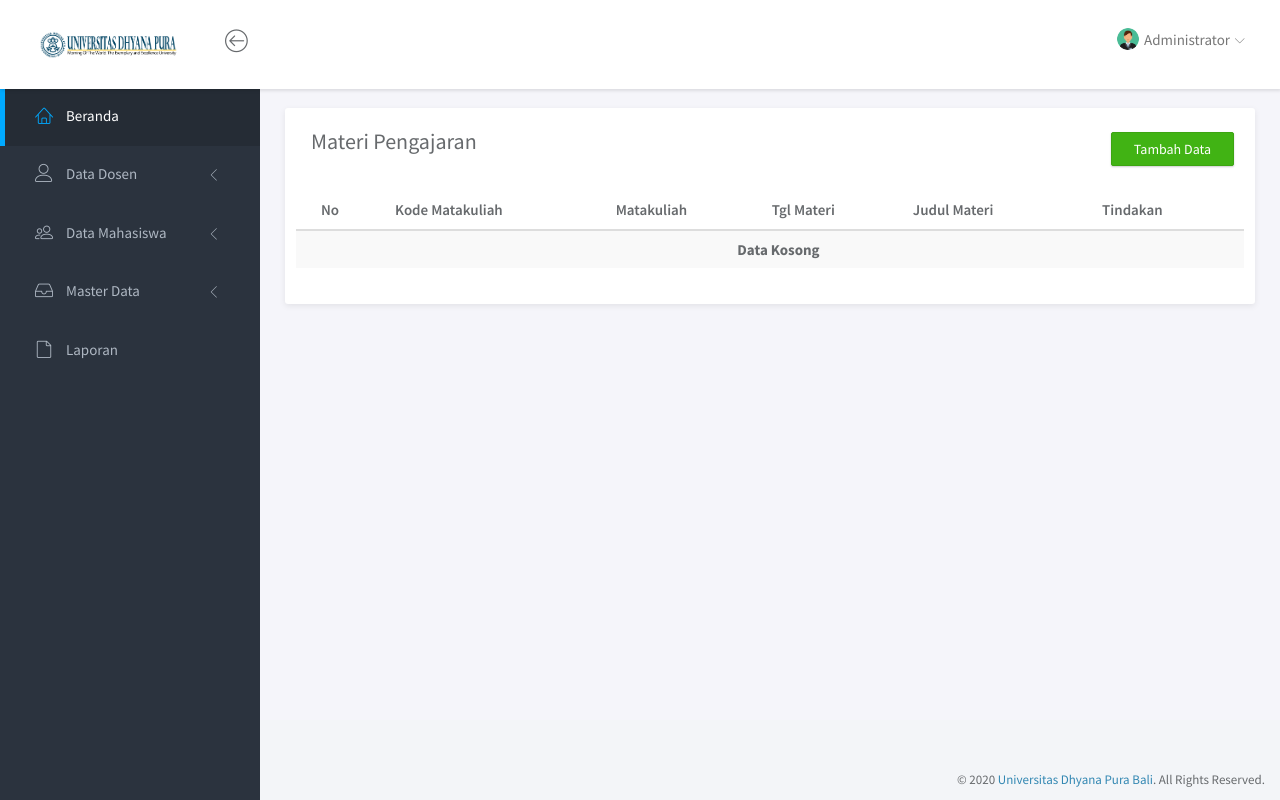
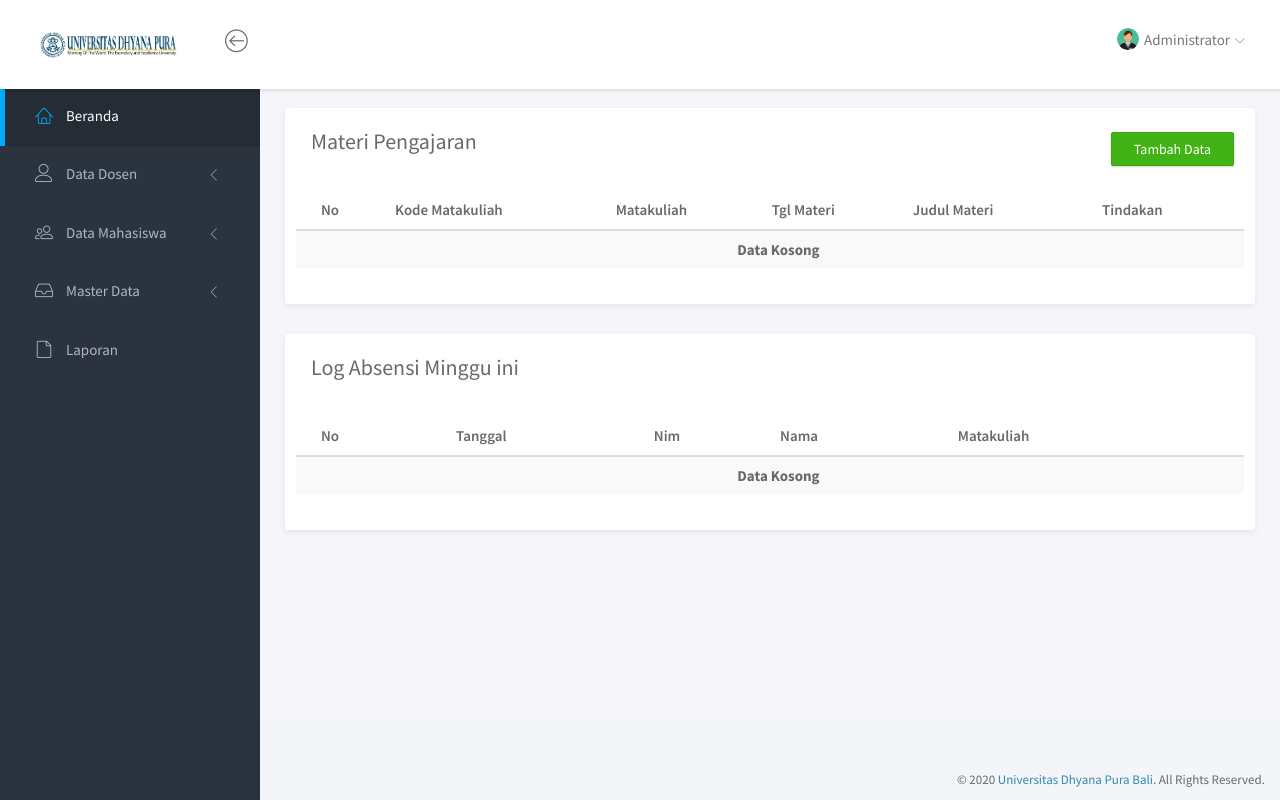
Before and after one commit to adhanchaniago/absensi-qrcode, a PHP site: page /absensi-qrcode/page/materi/index.php in a window 1280 px wide. Run offline with PHP 8.4, Linux system fonts and the light colour scheme; the visitor is signed in with stand-in values (Sample User, id 1); data comes from the database, SQL or seed files in the repository.

Commit message:
Fix Log Absen Mingguan

```diff
--- a/fungsi.php
+++ b/fungsi.php
@@ -1,32 +1,71 @@
 <?php
-include"config.php";
+include "config.php";
 
-function HariIndo($hari){
-    if($hari=="Monday"){
-        $namahari="Senin";
-    }else if($hari=="Tuesday"){
-        $namahari="Selasa";
-    }else if($hari=="Wednesday"){
-        $namahari="Rabu";
-    }else if($hari=="Thursday"){
-        $namahari="Kamis";
-    }else if($hari=="Friday"){
-        $namahari="Jumat";
-    }else if($hari=="Saturday"){
-        $namahari="Sabtu";
-    }else if($hari=="Sunday"){
-        $namahari="Minggu";
+function HariIndo($hari)
+{
+    if ($hari == "Monday") {
+        $namahari = "Senin";
+    } else if ($hari == "Tuesday") {
+        $namahari = "Selasa";
+    }
+    else if ($hari == "Wednesday") {
+        $namahari = "Rabu";
+    }
+    else if ($hari == "Thursday") {
+        $namahari = "Kamis";
+    }
+    else if ($hari == "Friday") {
+        $namahari = "Jumat";
+    }
+    else if ($hari == "Saturday") {
+        $namahari = "Sabtu";
+    }
+    else if ($hari == "Sunday") {
+        $namahari = "Minggu";
     }
     return $namahari;
 }
 
 function GetValidasi($val)
 {
-    if($val=="1"){
-        $validasi="YA";
-    }else{
-        $validasi="TIDAK";
+    if ($val == "1") {
+        $validasi = "YA";
+    } else {
+        $validasi = "TIDAK";
     }
     return $validasi;
 }
-?>
+
+//$tanggal='2011-07-18';
+
+//$minggu_ke = weekNumberOfMonth($tanggal);
+
+//echo ($tanggal . " adalah minggu ke=" . $minggu_ke);
+
+function weekNumberOfMonth($date)
+{
+
+    $tgl = date_parse($date);
+
+    $tanggal =  $tgl['day'];
+
+    $bulan   =  $tgl['month'];
+
+    $tahun   =  $tgl['year'];
+
+    //tanggal 1 tiap bulan
+
+    $tanggalAwalBulan = mktime(0, 0, 0, $bulan, 1, $tahun);
+
+    $mingguAwalBulan = (int) date('W', $tanggalAwalBulan);
+
+    //tanggal sekarang
+
+    $tanggalYangDicari = mktime(0, 0, 0, $bulan, $tanggal, $tahun);
+
+    $mingguTanggalYangDicari = (int) date('W', $tanggalYangDicari);
+
+    $mingguKe = $mingguTanggalYangDicari - $mingguAwalBulan + 1;
+
+    return $mingguKe;
+}
--- a/page/materi/index.php
+++ b/page/materi/index.php
@@ -1,7 +1,8 @@
 <?php
 include "../../header.php";
 include "../../sidebar.php";
-$link= $linkglobal.'page/materi/';
+include "../../fungsi.php";
+$link = $linkglobal . 'page/materi/';
 ?>
 <!-- MAIN -->
 <div class="main">
@@ -11,6 +12,10 @@ $link= $linkglobal.'page/materi/';
             <!-- OVERVIEW -->
             <div class="panel panel-headline">
                 <div class="panel-heading">
+                    <?php
+                        $tglsekarang=date('Y-m-d');
+                        $mingguSekarang = date('W', strtotime($tglsekarang));
+                    ?>
                     <h3 class="panel-title">Materi Pengajaran</h3>
                     <div class="right">
                         <a href="<?php echo $link; ?>add.php" class="btn btn-success">Tambah Data</a>
@@ -31,11 +36,11 @@ $link= $linkglobal.'page/materi/';
                             </thead>
                             <tbody>
                                 <?php
-                                    $sql=$DB_CON->prepare("SELECT matakuliah.kode_matakuliah,matakuliah.nama_matakuliah,materi.id_materi,materi.tgl_materi,materi.judul_materi FROM materi LEFT OUTER JOIN mengajar ON(mengajar.id_mengajar=materi.id_mengajar) LEFT OUTER JOIN matakuliah ON(matakuliah.kode_matakuliah=mengajar.kode_matakuliah) LEFT OUTER JOIN dosen ON(dosen.id_dosen=mengajar.id_dosen) WHERE mengajar.id_dosen='$_SESSION[qrid]' AND materi.visible='1'");
+                                $sql = $DB_CON->prepare("SELECT matakuliah.kode_matakuliah,matakuliah.nama_matakuliah,materi.id_materi,materi.tgl_materi,materi.judul_materi FROM materi LEFT OUTER JOIN mengajar ON(mengajar.id_mengajar=materi.id_mengajar) LEFT OUTER JOIN matakuliah ON(matakuliah.kode_matakuliah=mengajar.kode_matakuliah) LEFT OUTER JOIN dosen ON(dosen.id_dosen=mengajar.id_dosen) WHERE mengajar.id_dosen='$_SESSION[qrid]' AND materi.visible='1'");
                                 $sql->execute();
-                                    if($sql->rowCount() > 0){
-                                        $no=1;
-                                        while($hasil=$sql->fetch(PDO::FETCH_ASSOC)){
+                                if ($sql->rowCount() > 0) {
+                                    $no = 1;
+                                    while ($hasil = $sql->fetch(PDO::FETCH_ASSOC)) {
                                 ?>
                                         <tr>
                                             <td><?php echo $no; ?></td>
@@ -50,7 +55,75 @@ $link= $linkglobal.'page/materi/';
                                     <?php
                                         $no++;
                                     }
-                                    }else{
+                                } else {
+                                    ?>
+                                    <tr>
+                                        <td colspan="6" align="center"><b>Data Kosong</b></td>
+                                    </tr>
+                                <?php
+                                }
+                                ?>
+                            </tbody>
+                        </table>
+                    </div>
+                </div>
+            </div>
+            <!-- END OVERVIEW -->
+
+            <!-- OVERVIEW -->
+            <div class="panel panel-headline">
+                <div class="panel-heading">
+                    <h3 class="panel-title">Log Absensi Minggu ini</h3>
+                </div>
+                <div class="panel-body">
+                    <div class="row">
+                        <table class="table table-striped">
+                            <thead>
+                                <tr>
+                                    <th>No</th>
+                                    <th>Tanggal</th>
+                                    <th>Nim</th>
+                                    <th>Nama</th>
+                                    <th>Matakuliah</th>
+                                </tr>
+                            </thead>
+                            <tbody>
+                                <?php
+                                $sql = $DB_CON->prepare("SELECT absensi.tgl_absensi,mahasiswa.nim_mahasiswa,mahasiswa.nama_mahasiswa,matakuliah.nama_matakuliah
+                                FROM `absensi`
+                                LEFT OUTER JOIN kelas_mhs ON(kelas_mhs.id_kelas_mhs=absensi.id_kelas)
+                                LEFT OUTER JOIN mahasiswa ON(mahasiswa.nim_mahasiswa=kelas_mhs.nim_mahasiswa)
+                                LEFT OUTER JOIN mengajar ON(mengajar.id_mengajar=kelas_mhs.id_mengajar)
+                                LEFT OUTER JOIN matakuliah ON(mengajar.kode_matakuliah=matakuliah.kode_matakuliah)
+                                WHERE absensi.validasi='1' and mengajar.id_dosen='$_SESSION[qrid]'");
+                                $sql->execute();
+                                if ($sql->rowCount() > 0) {
+                                    $no = 1;
+                                    $i= 0 ;
+                                    while ($hasil = $sql->fetch(PDO::FETCH_ASSOC)) {
+                                        $minggutgl = date('W', strtotime($hasil['tgl_absensi']));
+                                        if($minggutgl==$mingguSekarang){
+                                            $i++;
+                                ?>
+                                        <tr>
+                                            <td><?php echo $no; ?></td>
+                                            <td><?php echo $hasil['tgl_absensi']; ?></td>
+                                            <td><?php echo $hasil['nim_mahasiswa']; ?></td>
+                                            <td><?php echo $hasil['nama_mahasiswa']; ?></td>
+                                            <td><?php echo $hasil['nama_matakuliah']; ?></td>
+                                        </tr>
+                                    <?php
+                                        $no++;
+                                        }
+                                    }
+                                if($i==0){
+                                ?>
+                                     <tr>
+                                        <td colspan="6" align="center"><b>Data Kosong</b></td>
+                                    </tr>
+                                <?php
+                                }
+                                } else {
                                     ?>
                                     <tr>
                                         <td colspan="6" align="center"><b>Data Kosong</b></td>
@@ -71,12 +144,12 @@ $link= $linkglobal.'page/materi/';
 <!-- END MAIN -->
 <?php include "../../footer.php"; ?>
 <?php
-if(isset($_GET['hapus'])){
-    $sqlhapus=$DB_CON->prepare("UPDATE materi SET visible='0' WHERE id_materi='$_GET[hapus]'");
+if (isset($_GET['hapus'])) {
+    $sqlhapus = $DB_CON->prepare("UPDATE materi SET visible='0' WHERE id_materi='$_GET[hapus]'");
     $sqlhapus->execute();
-    if($sqlhapus){
+    if ($sqlhapus) {
         header("location:index.php");
-    }else{
+    } else {
         echo "<script>alert('Erorr Gagal Hapus Data !!!');</script>";
     }
 }
```
Lines whose indentation alone changed are shown as unchanged.
